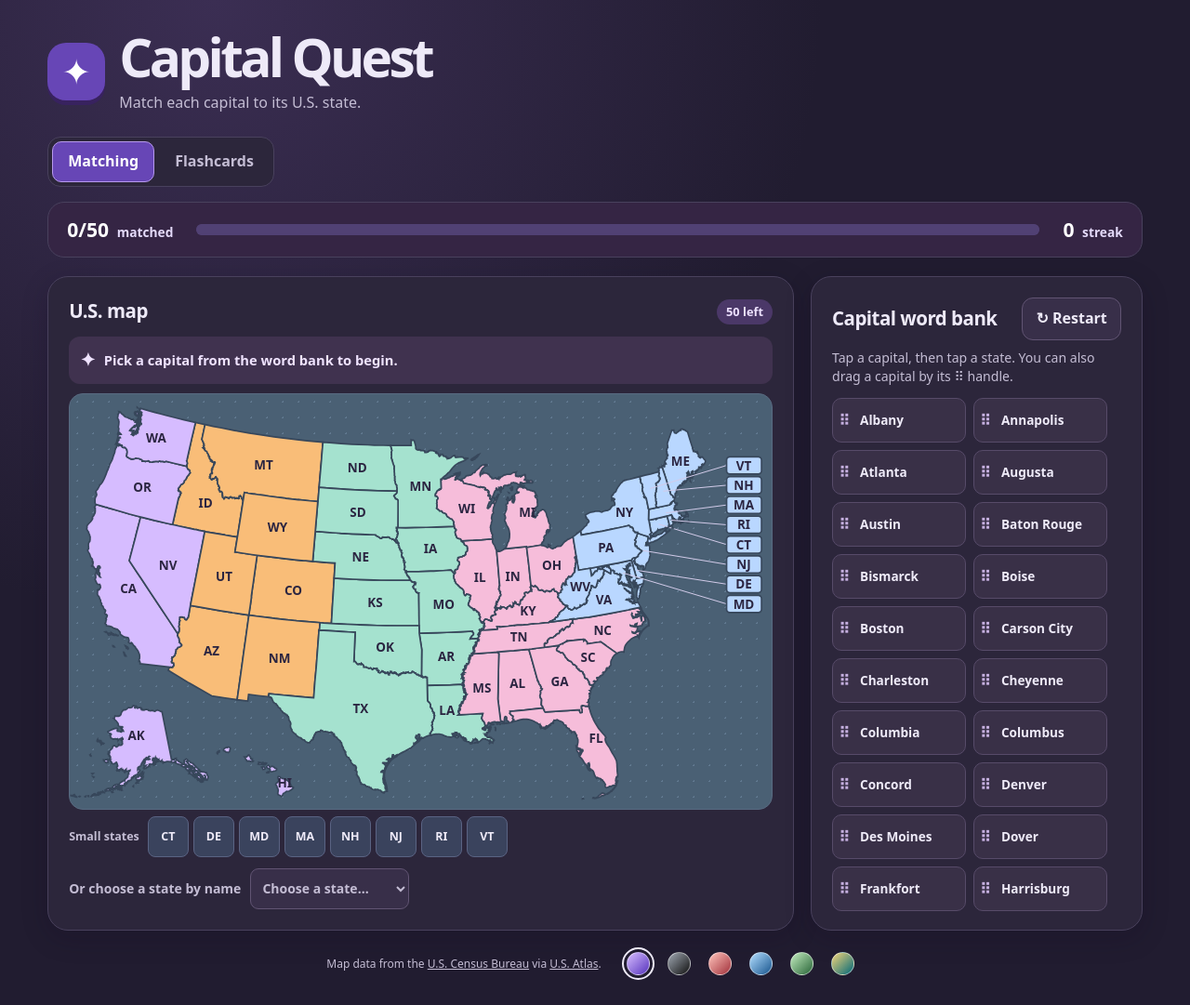
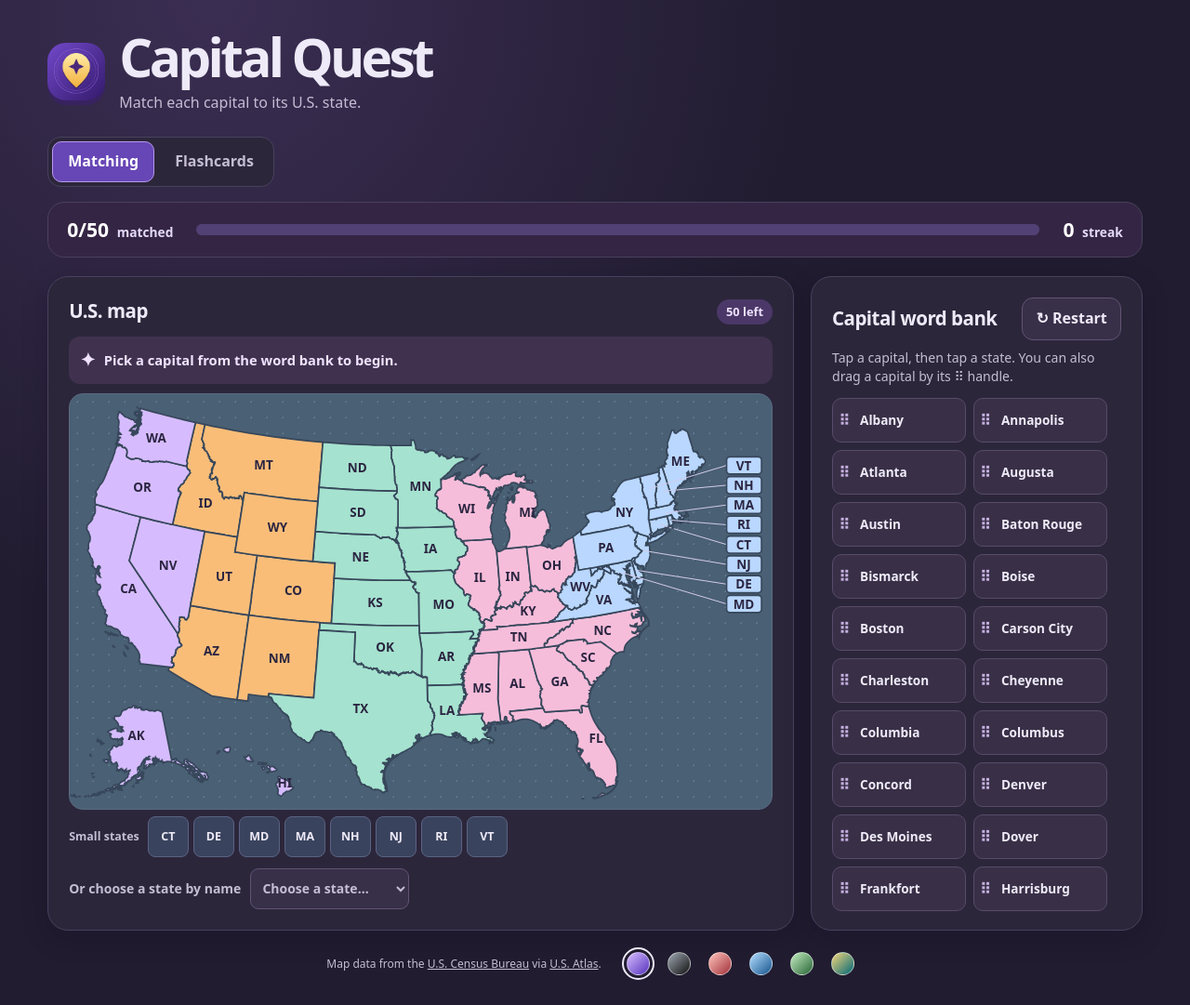
Before and after one commit to voproperations/capitalquest, a plain HTML site: page index.html in a window 1280 px wide. Shown: the whole page at 93% size. Drawn offline with Linux system fonts and the light colour scheme.

Commit message:
Add a Capital Quest emblem, favicon, and Apple touch icon

```diff
--- a/index.html
+++ b/index.html
@@ -4,6 +4,8 @@
 <meta charset="utf-8">
 <meta name="viewport" content="width=device-width, initial-scale=1">
 <meta name="theme-color" content="#211c30">
+<link rel="icon" href="favicon.ico" type="image/x-icon">
+<link rel="apple-touch-icon" sizes="180x180" href="apple-touch-icon.png">
 <title>Capital Quest | U.S. State Capitals Game</title>
 <style>
 :root{color-scheme:dark;font:16px/1.45 system-ui,sans-serif;
@@ -33,7 +35,7 @@ button:focus-visible,select:focus-visible{outline:3px solid #271273;outline-offs
 main{max-width:1440px;margin:auto;padding:32px clamp(14px,4vw,58px) 22px}
 header{display:flex;justify-content:space-between;align-items:center;gap:20px;margin-bottom:25px}
 .brand{display:flex;align-items:center;gap:15px}
-.emblem{display:grid;place-items:center;border-radius:20px;background:var(--accent);color:var(--accent-ink);width:62px;height:62px;font-size:38px;box-shadow:0 5px 0 var(--accent-shadow);flex:none}
+.emblem{display:block;width:62px;height:62px;border-radius:20px;box-shadow:0 5px 0 var(--accent-shadow);flex:none}
 h1,h2,p{margin:0}
 h1{font-size:clamp(2rem,5vw,3.55rem);line-height:1.05;letter-spacing:-.065em}
 .subtitle{color:var(--muted);margin-top:7px}
@@ -150,13 +152,13 @@ footer a{color:inherit}
   #map .state text{font-size:23px}
   .bank-note{line-height:1.3}
 }
-@media(max-width:460px){.brand{gap:10px}.emblem{width:43px;height:43px;border-radius:12px;font-size:26px}.subtitle{font-size:.82rem}.scoreboard{gap:12px;padding:10px 13px}.restart{padding:7px 9px;font-size:.84rem}header{gap:7px}.progress{min-width:24px}.metric{font-size:.75rem}.metric strong{font-size:1.05rem}.state-picker{margin-top:8px}.feedback{min-height:44px}.panel-heading{margin-bottom:7px}}
+@media(max-width:460px){.brand{gap:10px}.emblem{width:43px;height:43px;border-radius:12px}.subtitle{font-size:.82rem}.scoreboard{gap:12px;padding:10px 13px}.restart{padding:7px 9px;font-size:.84rem}header{gap:7px}.progress{min-width:24px}.metric{font-size:.75rem}.metric strong{font-size:1.05rem}.state-picker{margin-top:8px}.feedback{min-height:44px}.panel-heading{margin-bottom:7px}}
 </style>
 </head>
 <body>
 <main>
   <header>
-    <div class="brand"><span class="emblem" aria-hidden="true">✦</span><div><h1>Capital Quest</h1><p class="subtitle" id="subtitle">Match each capital to its U.S. state.</p></div></div>
+    <div class="brand"><img class="emblem" src="apple-touch-icon.png" width="62" height="62" alt=""><div><h1>Capital Quest</h1><p class="subtitle" id="subtitle">Match each capital to its U.S. state.</p></div></div>
   </header>
   <div class="modes" role="tablist" aria-label="Game mode">
     <button type="button" class="mode" id="matching-tab" role="tab" aria-selected="true" aria-controls="matching-panel">Matching</button>
```
Also changed, not shown: apple-touch-icon.png (added), favicon.ico (added).
